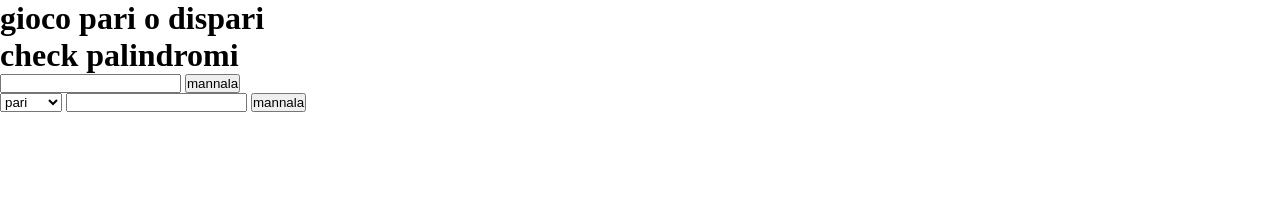
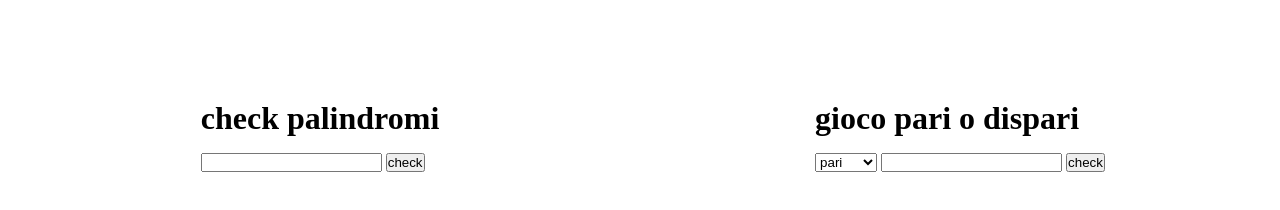
Before and after one commit to FraCuboni/js-paliedispari, a plain HTML site: page index.html in a window 1280 px wide. Drawn offline with Linux system fonts and the light colour scheme.

Commit message:
completed

```diff
--- a/css/style.css
+++ b/css/style.css
@@ -3,3 +3,18 @@
     margin: 0;
     padding: 0;
 }
+
+.container{
+    display: flex;
+    padding-top: 100px;
+    flex-direction: column;
+    width: 50vw;
+    align-items: center;
+    justify-content: center;
+}
+body{
+    display: flex;
+}
+h1{
+    padding-bottom: 1rem;
+}
--- a/index.html
+++ b/index.html
@@ -8,12 +8,12 @@
      <link rel="stylesheet" href="css/style.css">
 </head>
 <body>
-    <h1>gioco pari o dispari</h1>
+
     <div class="container palindromi">
         <div class="box">
             <h1>check palindromi</h1>
             <input class="palinput" type="text">
-            <button class="palbutton">mannala</button>
+            <button class="palbutton">check</button>
         </div>
         <div>
             <p class="paloutput"></p>
@@ -22,12 +22,13 @@
 
     <div class="container pariodispari">
         <div class="box">
+            <h1>gioco pari o dispari</h1>
             <select name="" class="podinput">
                 <option value="pari">pari</option>
                 <option value="dispari">dispari</option>
             </select>
             <input class="numberinput" type="number">
-            <button class="podbutton">mannala</button>
+            <button class="podbutton">check</button>
         </div>
         <div>
             <p class="podoutput"></p>
--- a/js/script.js
+++ b/js/script.js
@@ -80,4 +80,3 @@ podButton.addEventListener('click',
 // sommo i numeri
 
 // stabilisco se il  numero è pari o è dispari
-        polOutput.innerHTML= c;
```
